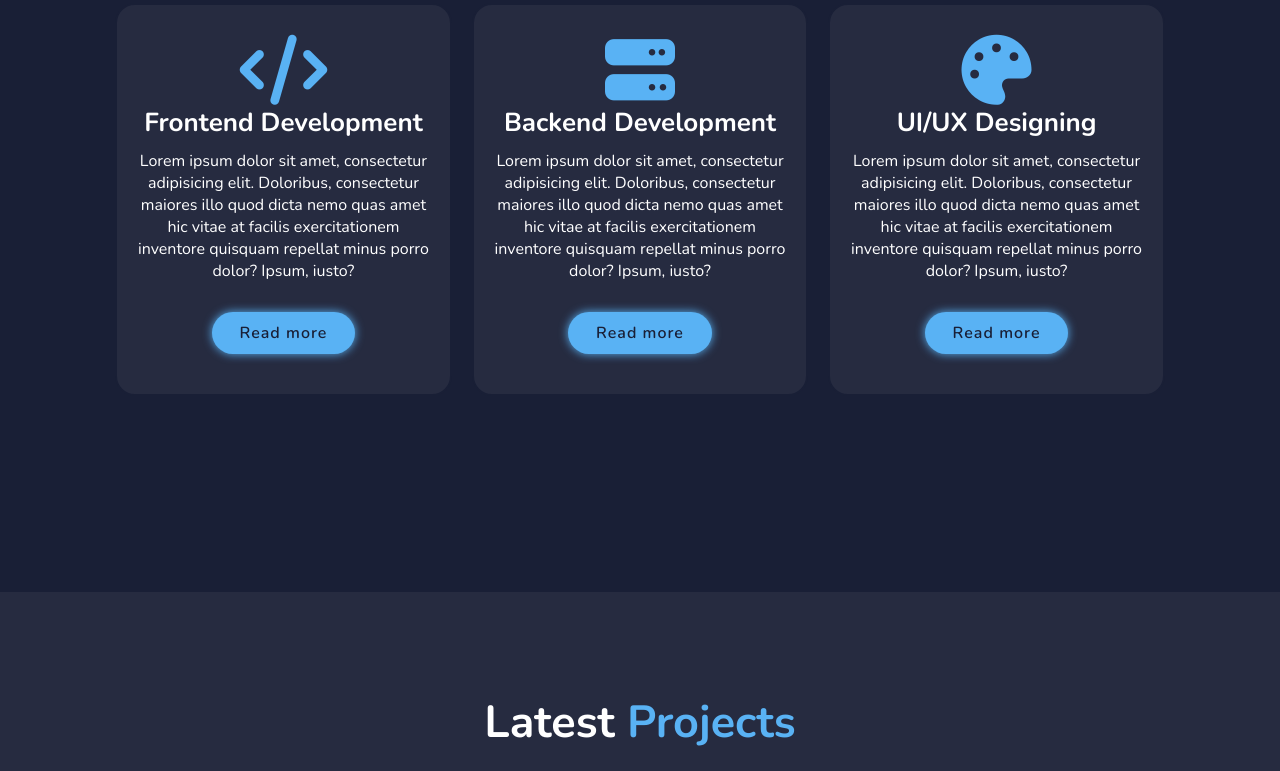
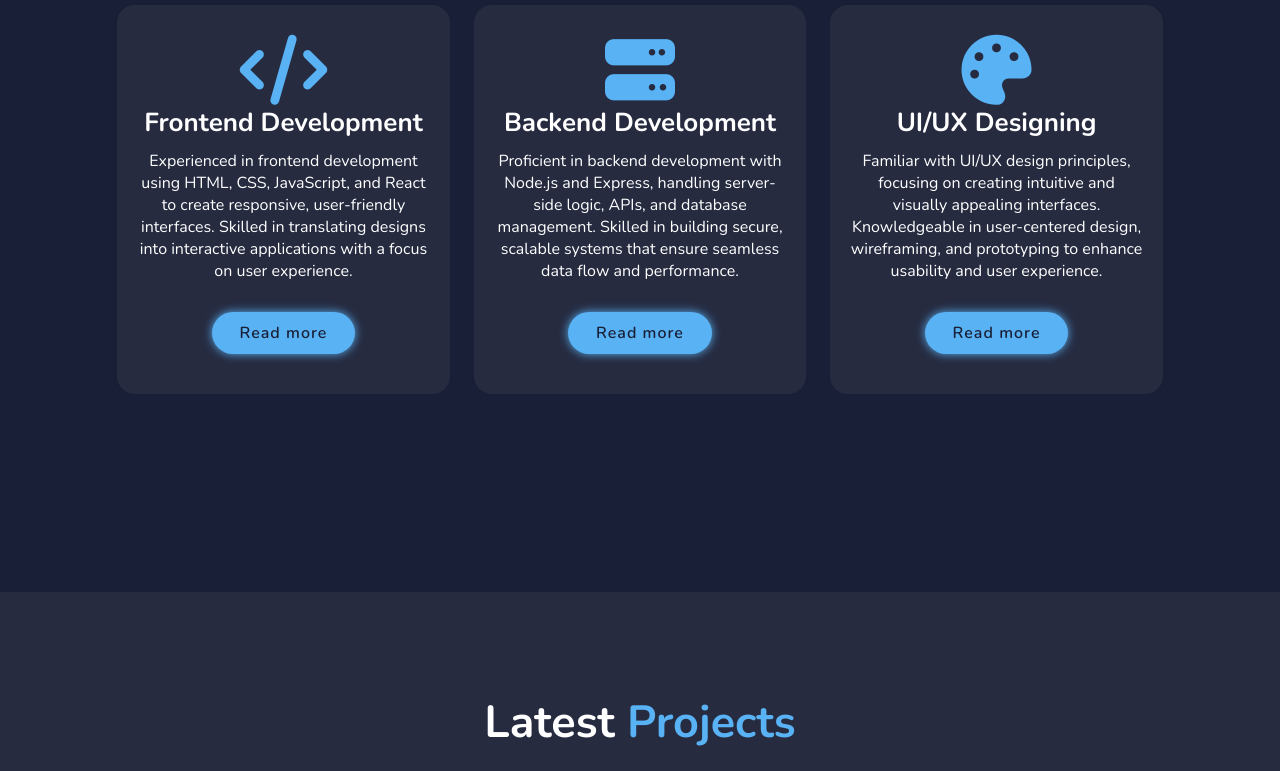
Before and after one commit to nileshsahu07/Portfolio, a plain HTML site: page index.html in a window 1280 px wide. Shown: the part 1808-2579 px from the top of the page. Drawn offline with nearby package versions, Linux system fonts and the light colour scheme.

Commit message:
Complete

```diff
--- a/index.html
+++ b/index.html
@@ -4,11 +4,13 @@
     <meta charset="UTF-8">
     <meta name="viewport" content="width=device-width, initial-scale=1.0">
 
+    <link rel="shortcut icon" href="Image/letter-n.png" type="image/x-icon">
+
     <link rel="stylesheet" href="https://cdnjs.cloudflare.com/ajax/libs/font-awesome/6.6.0/css/all.min.css" integrity="sha512-Kc323vGBEqzTmouAECnVceyQqyqdsSiqLQISBL29aUW4U/M7pSPA/gEUZQqv1cwx4OnYxTxve5UMg5GT6L4JJg==" crossorigin="anonymous" referrerpolicy="no-referrer" />
 
     <link rel="stylesheet" href="style.css">
 
-    <title>Portfolio</title>
+    <title>Nilesh Portfolio</title>
 </head>
 <body>
 
@@ -70,19 +72,19 @@
             <div class="services-box">
                 <i class="fa-solid fa-code"></i>
                 <h3>Frontend Development</h3>
-                <p>Lorem ipsum dolor sit amet, consectetur adipisicing elit. Doloribus, consectetur maiores illo quod dicta nemo quas amet hic vitae at facilis exercitationem inventore quisquam repellat minus porro dolor? Ipsum, iusto?</p>
+                <p>Experienced in frontend development using HTML, CSS, JavaScript, and React to create responsive, user-friendly interfaces. Skilled in translating designs into interactive applications with a focus on user experience.</p>
                 <a href="#" class="btn">Read more</a>
             </div>
             <div class="services-box">
                 <i class="fa-solid fa-server"></i>
                 <h3>Backend Development</h3>
-                <p>Lorem ipsum dolor sit amet, consectetur adipisicing elit. Doloribus, consectetur maiores illo quod dicta nemo quas amet hic vitae at facilis exercitationem inventore quisquam repellat minus porro dolor? Ipsum, iusto?</p>
+                <p>Proficient in backend development with Node.js and Express, handling server-side logic, APIs, and database management. Skilled in building secure, scalable systems that ensure seamless data flow and performance.</p>
                 <a href="#" class="btn">Read more</a>
             </div>
             <div class="services-box">
                 <i class="fa-solid fa-palette"></i>
                 <h3>UI/UX Designing</h3>
-                <p>Lorem ipsum dolor sit amet, consectetur adipisicing elit. Doloribus, consectetur maiores illo quod dicta nemo quas amet hic vitae at facilis exercitationem inventore quisquam repellat minus porro dolor? Ipsum, iusto?</p>
+                <p>Familiar with UI/UX design principles, focusing on creating intuitive and visually appealing interfaces. Knowledgeable in user-centered design, wireframing, and prototyping to enhance usability and user experience.</p>
                 <a href="#" class="btn">Read more</a>
             </div>
         </div>
```
Also changed, not shown: Image/letter-n.png (added).
